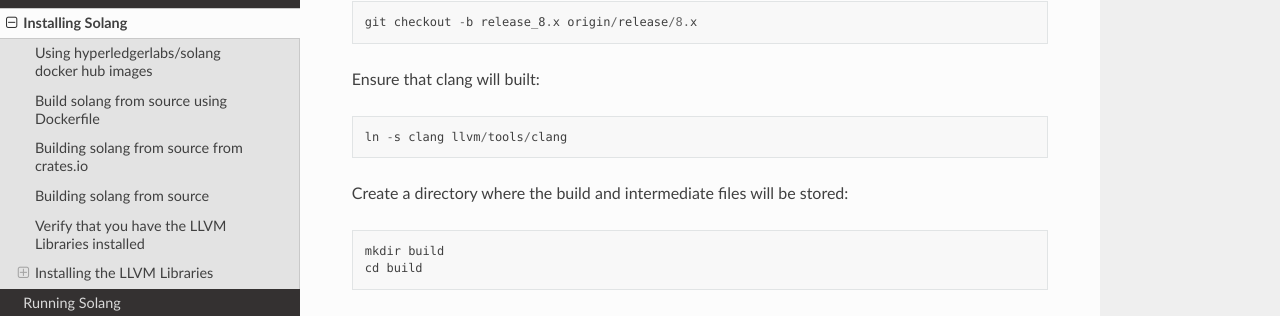
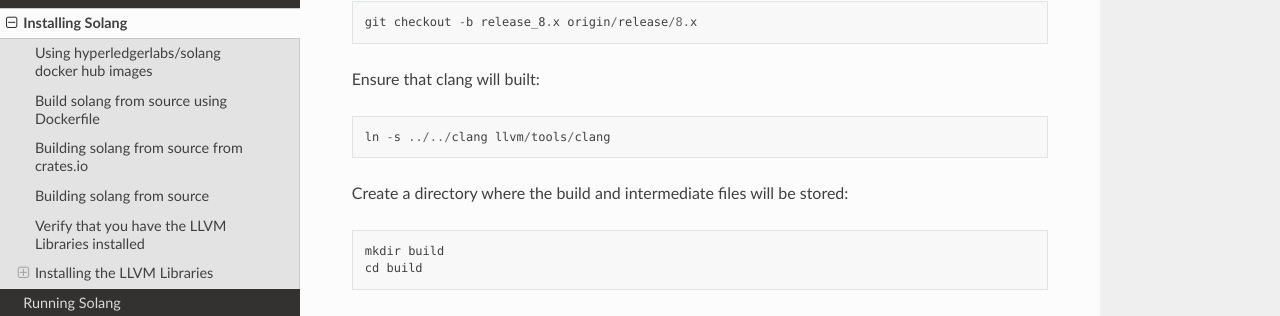
Before and after one commit to hyperledger-solang/solang, a Sphinx documentation site: the page built from docs/installing.rst, in a window 1280 px wide and 900 px high, scrolled down 3053 px. Shown: the part 130-446 px from the top of the window. Built offline with Sphinx 7.4.7 and the Read the Docs theme 2.0.0, drawn with Linux system fonts in a browser that asks for light colours; pages that are not in the unit, such as notebooks, are missing from menus.

```diff
--- a/docs/installing.rst
+++ b/docs/installing.rst
@@ -135,7 +135,7 @@ Now switch to the 8.0 release branch::
 
 Ensure that clang will built::
 
-	ln -s clang llvm/tools/clang
+	ln -s ../../clang llvm/tools/clang
 
 Create a directory where the build and intermediate files will be stored::
 
```
